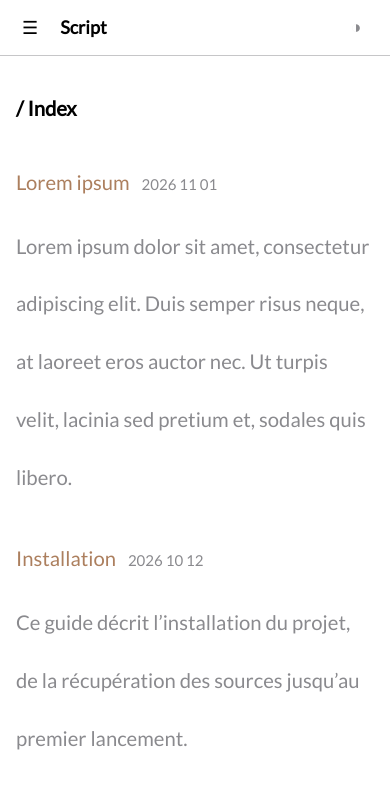
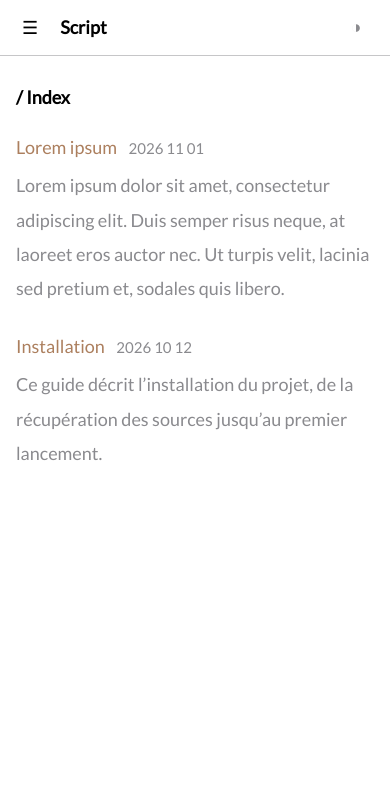
Before and after one commit to script-txt/script-txt.github.io, a Jekyll site: the page built from index.html, in a window 390 px wide. Shown: the top 789 px of the page. Built offline with Jekyll 4.4.1, drawn with Linux system fonts in a browser that asks for light colours.

Commit message:
Update default.html

```diff
--- a/_layouts/default.html
+++ b/_layouts/default.html
@@ -141,7 +141,7 @@
       transition: transform .2s ease;
     }
     .sidebar.open { transform: none; }
-    main { font-size:1.266rem; line-height: 3.61rem; padding: 1.5rem 1rem 3rem; }
+    main { font-size: 1.125; line-height: 1.9; padding: 1.5rem 1rem 3rem; }
 
   }
   @media (prefers-reduced-motion: reduce) {
```
